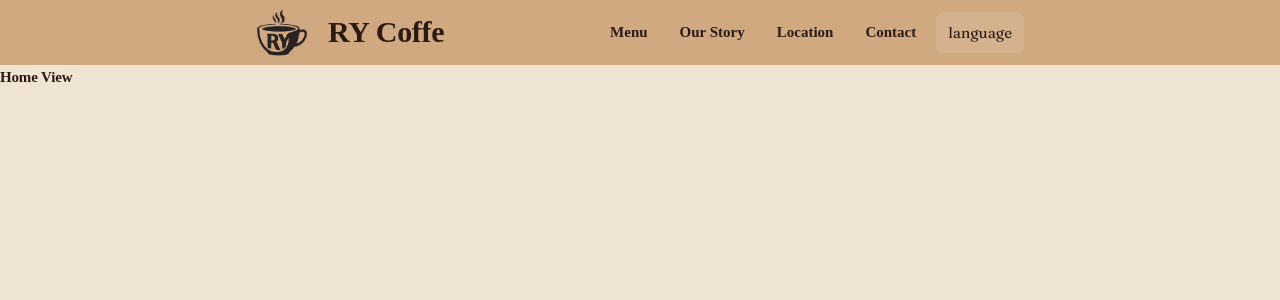
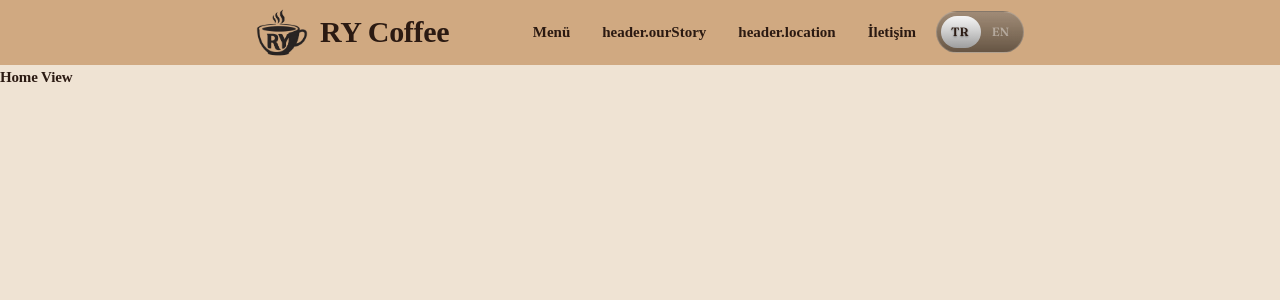
Before and after one commit to cwnnn/RY-Coffee, a Vue app: page / in a window 1280 px wide. Shown: the top 300 px of the page. Built offline with nearby package versions, Linux system fonts and the light colour scheme; a web font is replaced by a local one.

Commit message:
add languagetoggle componenet and use i18n for app.vue

```diff
--- a/src/App.vue
+++ b/src/App.vue
@@ -1,39 +1,45 @@
 <script setup lang="ts">
 import { RouterView } from 'vue-router'
 import AppHeader from './components/AppHeader/AppHeader.vue'
+import LanguageToggle from './components/LanguageToggle/LanguageToggle.vue'
+import { useI18n } from 'vue-i18n'
+
+const { t } = useI18n()
+
+const { locale } = useI18n()
 </script>
 
 <template>
   <AppHeader>
     <template #logo>
-      <img src="../public/logo.png" alt="" class="w-13" />
-      <h1 class="text-3xl font-extrabold font-accent text-(--text-header)">RY Coffe</h1></template
-    >
+      <a href="#hero" class="flex items-center gap-3">
+        <img src="/logo.png" alt="RY Coffee Logo" class="w-13" />
+        <h1 class="text-3xl font-extrabold text-(--text-header)">RY Coffee</h1>
+      </a>
+    </template>
     <template #nav>
       <a
         class="font-Header px-3 py-2 text-(--text-header) font-Header hover:bg-white/10"
         href="#menu"
-        >Menu</a
+        >{{ t('header.menu') }}</a
       >
-      <a class="font-Header px-3 py-2 text-(--text-header) hover:bg-white/10" href="#ourstory"
-        >Our Story</a
-      >
+      <a class="font-Header px-3 py-2 text-(--text-header) hover:bg-white/10" href="#ourstory">{{
+        t('header.ourStory')
+      }}</a>
       <a
         class="font-Header px-3 py-2 text-(--text-header) font-Header hover:bg-white/10"
         href="#location"
-        >Location</a
+        >{{ t('header.location') }}</a
       >
       <a
         class="font-Header px-3 py-2 text-(--text-header) font-Header hover:bg-white/10"
         href="#contact"
-        >Contact</a
+        >{{ t('header.contact') }}</a
       >
     </template>
 
     <template #actions>
-      <button class="rounded-lg bg-white/10 px-3 py-2 text-(--text-header) hover:bg-white/15">
-        language
-      </button>
+      <LanguageToggle v-model="locale" option1="tr" option2="en" />
     </template>
   </AppHeader>
 
--- /dev/null
+++ b/src/components/LanguageToggle/LanguageToggle.css
@@ -0,0 +1,50 @@
+@reference "tailwindcss/theme.css";
+
+.lang-switch {
+  @apply relative w-22 h-10.5 rounded-full border border-white/20 cursor-pointer;
+  background:
+    linear-gradient(180deg, rgba(255, 255, 255, 0.2), rgba(255, 255, 255, 0.05)),
+    linear-gradient(180deg, rgba(0, 0, 0, 0.35), rgba(0, 0, 0, 0.55));
+  backdrop-filter: blur(6px);
+}
+
+/* metalik knob */
+.lang-switch-knob {
+  @apply absolute top-[4px] left-1 h-8 w-10 rounded-full
+         transition-transform duration-400;
+
+  background: linear-gradient(180deg, #f5f5f5 0%, #d1d1d1 45%, #9e9e9e 100%);
+}
+
+/* knob positions */
+.knob-left {
+  @apply translate-x-0;
+}
+
+.knob-right {
+  @apply translate-x-9.5;
+}
+
+/* labels */
+.lang-switch-label {
+  @apply absolute top-1/2 -translate-y-1/2
+         text-xs font-semibold;
+}
+
+.lang-switch-label.left {
+  @apply left-3.5;
+}
+
+.lang-switch-label.right {
+  @apply right-3.5;
+}
+
+/* states */
+.active {
+  @apply text-(--coffee-espresso);
+  text-shadow: 0 1px 2px rgba(0, 0, 0, 0.4);
+}
+
+.inactive {
+  @apply text-white/40;
+}
--- /dev/null
+++ b/src/components/LanguageToggle/LanguageToggle.vue
@@ -0,0 +1,38 @@
+<template>
+  <button @click="toggle" class="lang-switch">
+    <!-- Kayan knob -->
+    <span
+      class="lang-switch-knob"
+      :class="modelValue === option2 ? 'knob-right' : 'knob-left'"
+    ></span>
+
+    <!-- Option 1 -->
+    <span class="lang-switch-label left" :class="modelValue === option1 ? 'active' : 'inactive'">
+      {{ option1.toUpperCase() }}
+    </span>
+
+    <!-- Option 2 -->
+    <span class="lang-switch-label right" :class="modelValue === option2 ? 'active' : 'inactive'">
+      {{ option2.toUpperCase() }}
+    </span>
+  </button>
+</template>
+
+<script setup lang="ts">
+const props = defineProps<{
+  modelValue: string
+  option1: string
+  option2: string
+}>()
+
+const emit = defineEmits<{
+  (e: 'update:modelValue', value: string): void
+}>()
+
+function toggle() {
+  const next = props.modelValue === props.option1 ? props.option2 : props.option1
+
+  emit('update:modelValue', next)
+}
+</script>
+<style scoped src="./LanguageToggle.css"></style>
```
